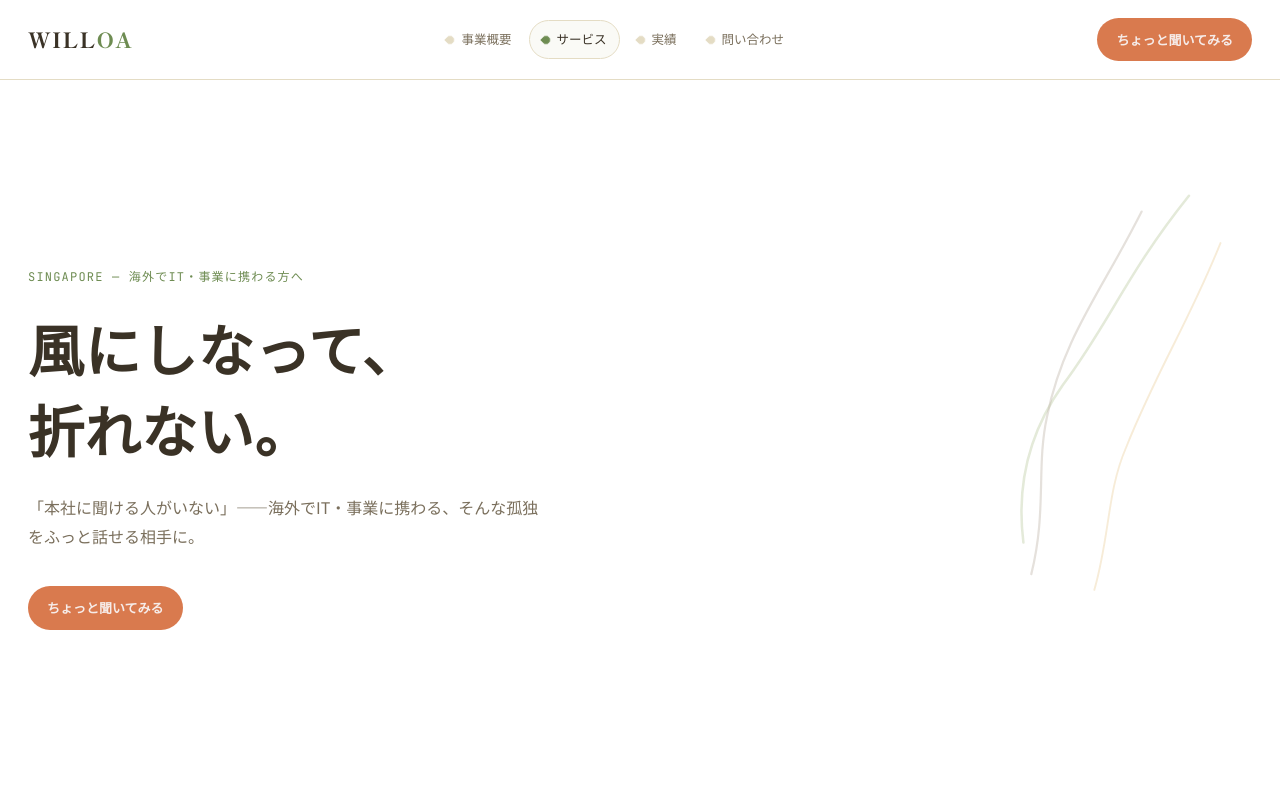
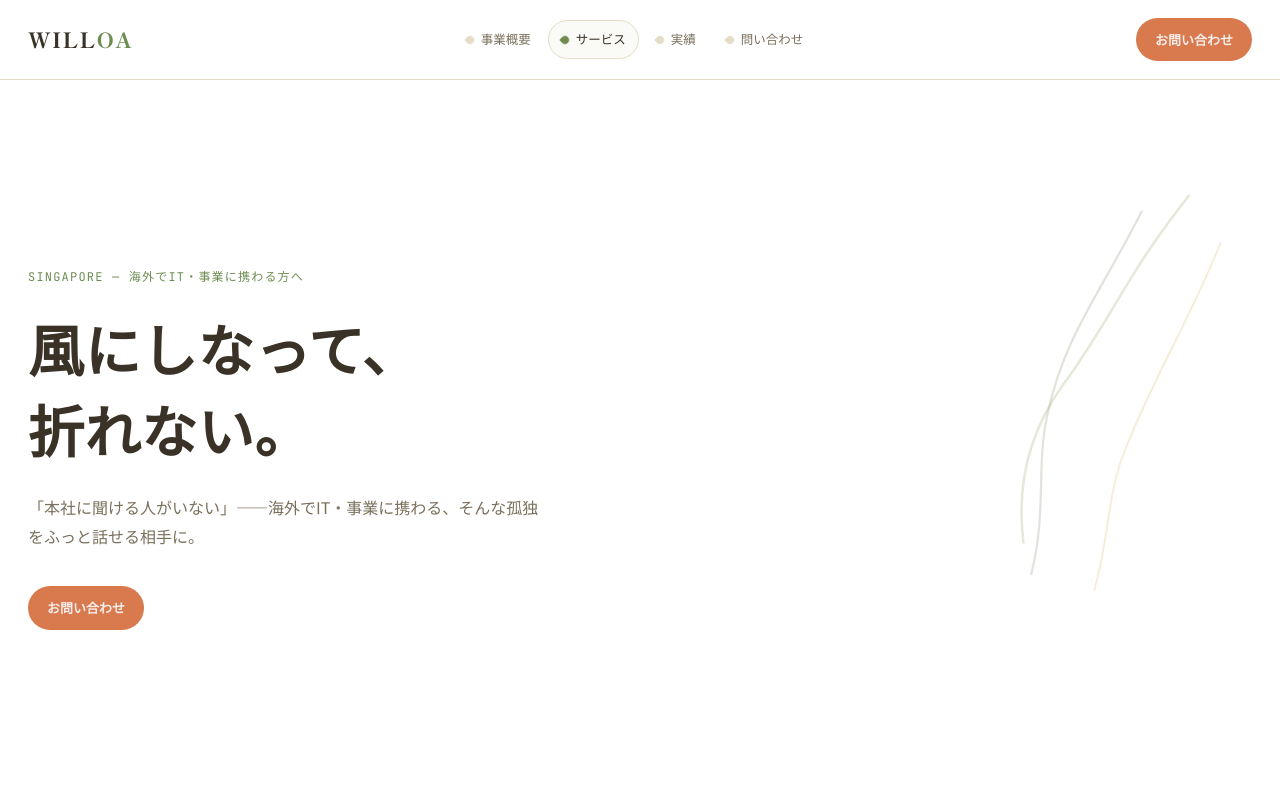
Before and after one commit to oguworld/willoa-site, a Next.js app: page / in a window 1280 px wide. Shown: the top 800 px of the page. Built offline with nearby package versions, Linux system fonts and the light colour scheme.

Commit message:
Change CTA copy from ちょっと聞いてみる to お問い合わせ
Too casual for a business inquiry CTA.

Co-Authored-By: Claude Sonnet 5 <noreply@anthropic.com>

```diff
--- a/src/app/page.tsx
+++ b/src/app/page.tsx
@@ -24,7 +24,7 @@ export default function Home() {
           </p>
           <div className="hero-actions">
             <a className="cta-btn" href="#contact">
-              ちょっと聞いてみる
+              お問い合わせ
             </a>
           </div>
         </div>
--- a/src/components/Header.tsx
+++ b/src/components/Header.tsx
@@ -29,7 +29,7 @@ export default function Header({ active = null }: { active?: NavKey }) {
         ))}
       </nav>
       <Link className="cta-btn" href="/#contact">
-        ちょっと聞いてみる
+        お問い合わせ
       </Link>
     </header>
   );
```
